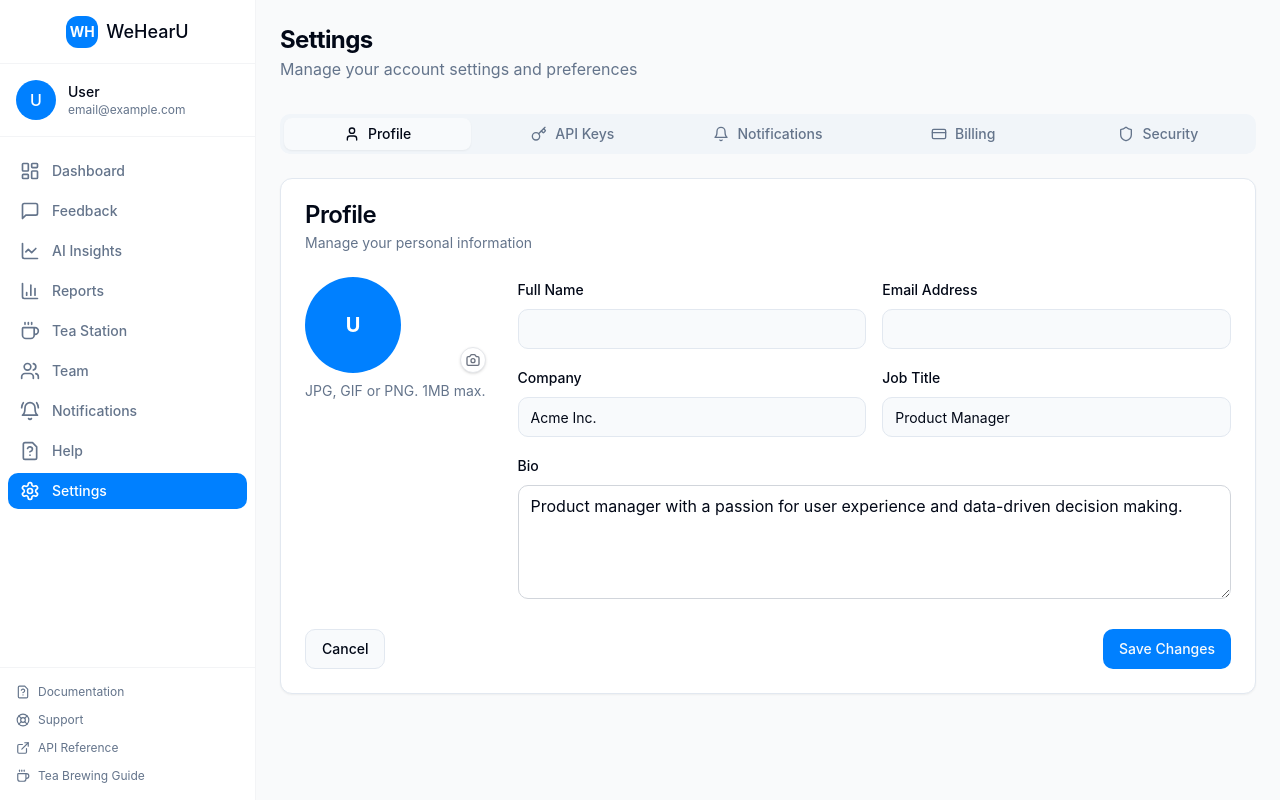
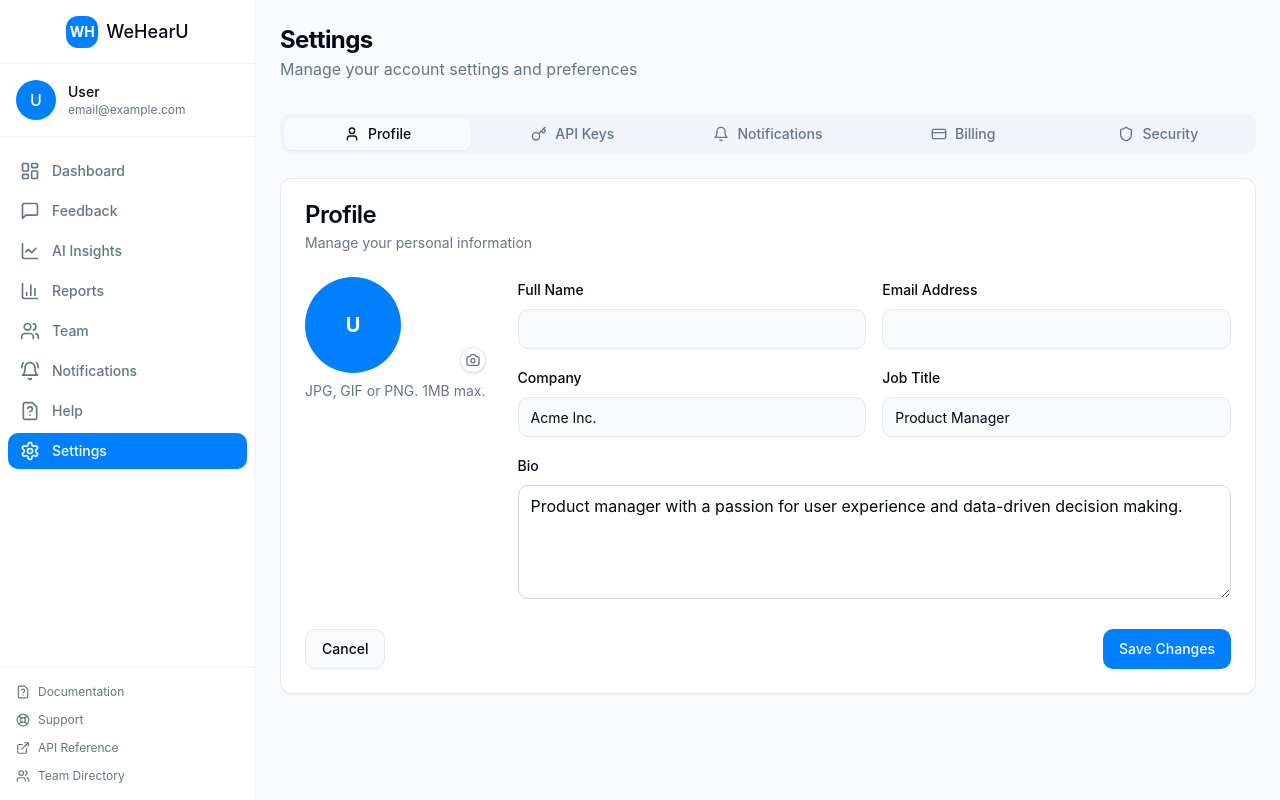
Before and after one commit to anshul-jain-devx108/WeHearU---AI-Driven-Feedback-Platform, a React (Vite) app: page /settings in a window 1280 px wide. Built offline with nearby package versions, Linux system fonts and the light colour scheme.

Commit message:
Fix: Update sidebar footer
Replaced "Tea Brewing Guide" link with "Team" link in the sidebar footer.

```diff
--- a/src/components/Dashboard/SidebarFooter.tsx
+++ b/src/components/Dashboard/SidebarFooter.tsx
@@ -1,6 +1,6 @@
 
 import React from 'react';
-import { FileQuestion, LifeBuoy, ExternalLink, Coffee } from 'lucide-react';
+import { FileQuestion, LifeBuoy, ExternalLink, Users } from 'lucide-react';
 
 const SidebarFooter: React.FC = () => {
   return (
@@ -19,8 +19,8 @@ const SidebarFooter: React.FC = () => {
           <a href="#" className="hover:text-primary hover:underline">API Reference</a>
         </div>
         <div className="flex items-center text-muted-foreground">
-          <Coffee className="mr-2 h-3.5 w-3.5" />
-          <a href="#" className="hover:text-primary hover:underline">Tea Brewing Guide</a>
+          <Users className="mr-2 h-3.5 w-3.5" />
+          <a href="#" className="hover:text-primary hover:underline">Team Directory</a>
         </div>
       </div>
     </div>
--- a/src/components/Dashboard/SidebarNavigation.tsx
+++ b/src/components/Dashboard/SidebarNavigation.tsx
@@ -26,7 +26,6 @@ const SidebarNavigation: React.FC<SidebarNavigationProps> = ({ closeMobileSideba
     { name: 'Feedback', href: '/dashboard/feedback', icon: MessageSquare },
     { name: 'AI Insights', href: '/dashboard/insights', icon: LineChart },
     { name: 'Reports', href: '/dashboard/reports', icon: BarChart3 },
-    { name: 'Tea Station', href: '/dashboard/tea', icon: Coffee },
     { name: 'Team', href: '/dashboard/team', icon: Users },
     { name: 'Notifications', href: '/dashboard/notifications', icon: BellRing },
     { name: 'Help', href: '/dashboard/help', icon: FileQuestion },
```
